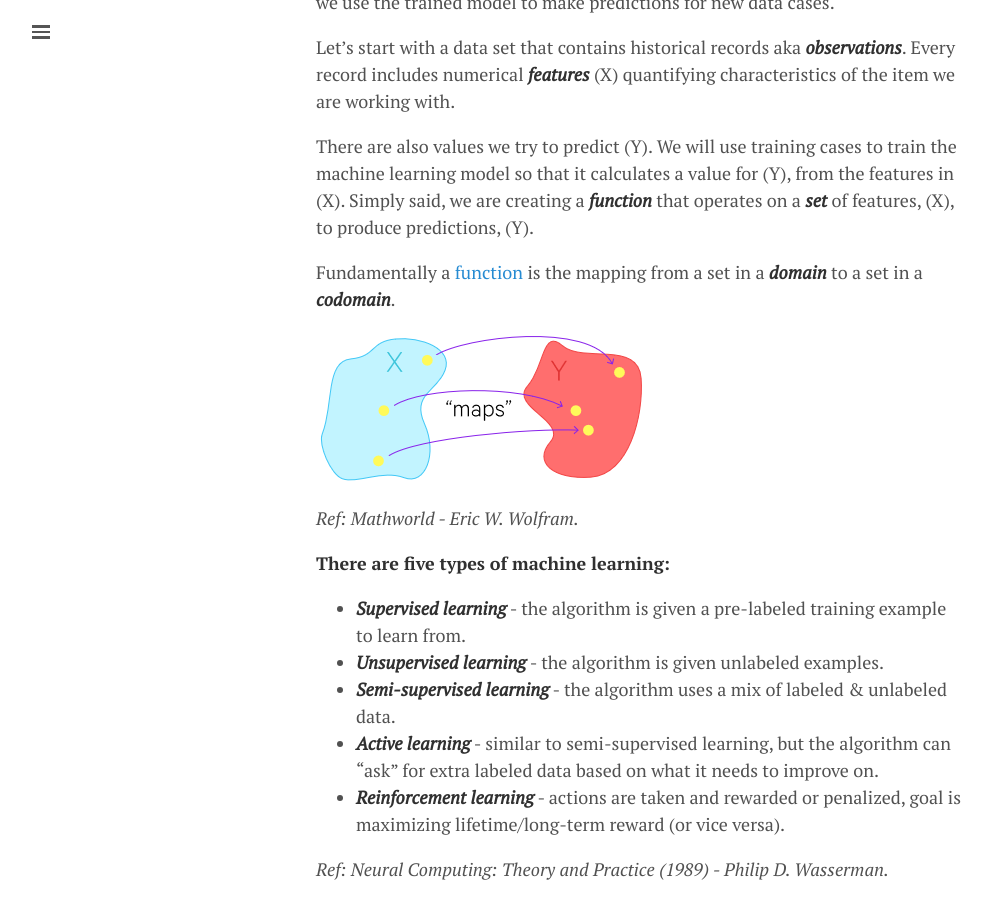
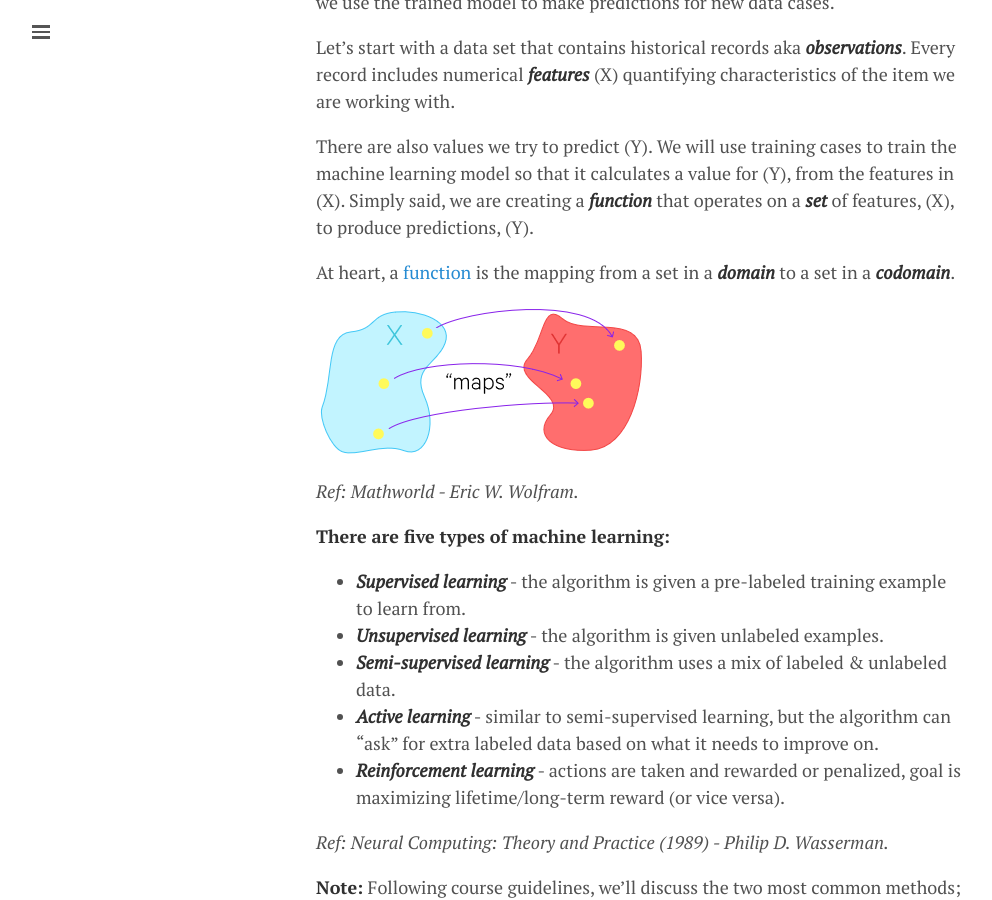
Before and after one commit to lgeurts/lgeurts.github.io, a Jekyll site: the page built from _posts/2018-06-29-artificial-intelligence-basics.md, in a window 1280 px wide and 900 px high, scrolled down 939 px. Shown: the whole window, without its empty margins (0-992 px from the left). Built offline with Jekyll 4.4.1, drawn with Linux system fonts in a browser that asks for light colours; nearby versions of some CDN libraries.

Commit message:
Update 2018-06-29-artificial-intelligence-basics.md

```diff
--- a/_posts/2018-06-29-artificial-intelligence-basics.md
+++ b/_posts/2018-06-29-artificial-intelligence-basics.md
@@ -35,7 +35,7 @@
 
 There are also values we try to predict (Y). We will use training cases to train the machine learning model so that it calculates a value for (Y), from the features in (X). Simply said, we are creating a ***function*** that operates on a ***set*** of features, (X), to produce predictions, (Y).
 
-Fundamentally a [function](/assets/artificial-intelligence/function.txt) is the mapping from a set in a ***domain*** to a set in a ***codomain***.
+At heart, a [function](/assets/artificial-intelligence/function.txt) is the mapping from a set in a ***domain*** to a set in a ***codomain***.
 
 ![Function](/assets/artificial-intelligence/function.png)
 
```
